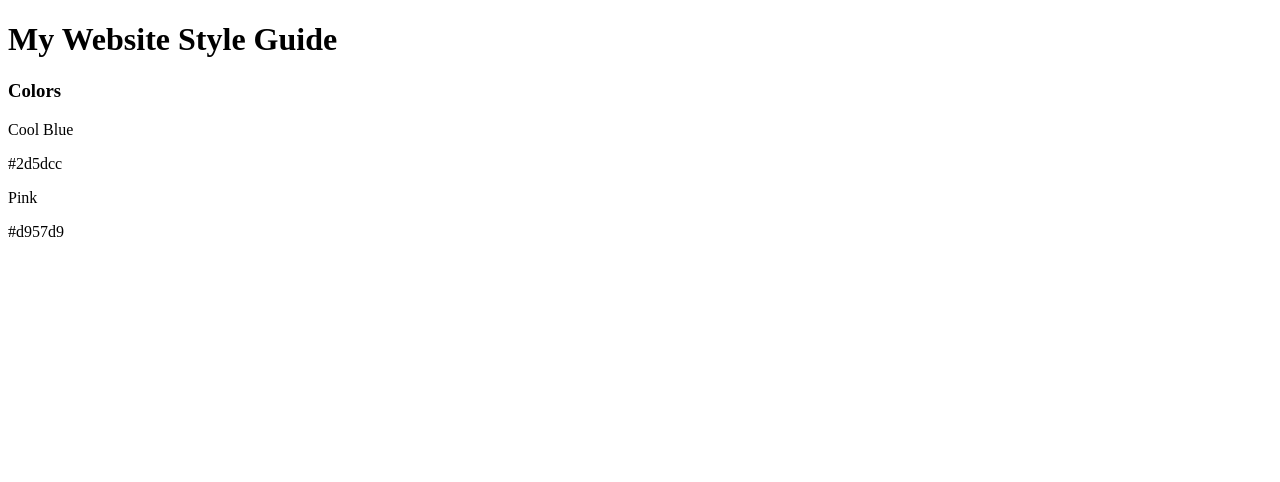
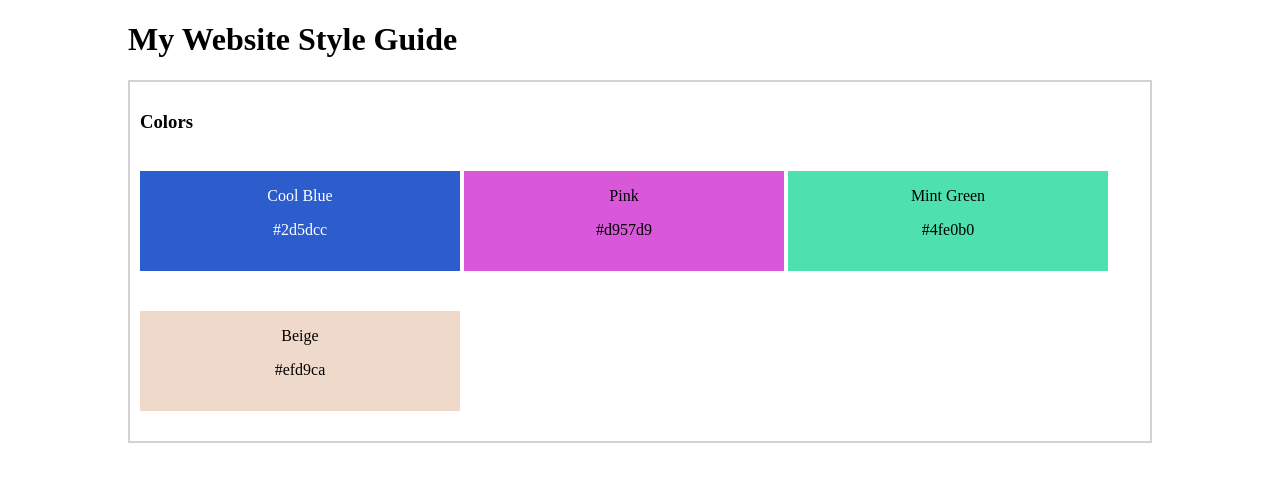
Before and after one commit to nesnuD/website_design_system, a plain HTML site: page index.html in a window 1280 px wide. Drawn offline with Linux system fonts and the light colour scheme.

Commit message:
Completed Color Styles

```diff
--- a/index.html
+++ b/index.html
@@ -6,16 +6,24 @@
     </head>
     <body>
         <h1>My Website Style Guide</h1>
-        <colors>
+        <div class="colors">
             <h3>Colors</h3>
-            <coolblue>
+            <div class="color-panel" id="coolblue">
                 <p>Cool Blue</p>
                 <p>#2d5dcc</p>
-            </coolblue>
-            <pink>
+            </div>
+            <div class="color-panel" id="pink">
                 <p>Pink</p>
                 <p>#d957d9</p>
-            </pink>
-        </colors>
+            </div>
+            <div class="color-panel" id="mintgreen">
+                <p>Mint Green</p>
+                <p>#4fe0b0</p>
+            </div>
+            <div class="color-panel" id="beige">
+                <p>Beige</p>
+                <p>#efd9ca</p>
+            </div>
+        </div>
     </body>
 </html>
--- a/styles.css
+++ b/styles.css
@@ -0,0 +1,33 @@
+body {
+    margin: 0 10%;
+}
+
+.colors {
+    border: 2px solid lightgray;
+    padding: 10px
+}
+
+.color-panel{
+    display: inline-block;
+    text-align: center;
+    width: 32%;
+    min-height: 100px;
+    margin: 20px auto;
+}
+
+#coolblue {
+    background-color: #2d5dcc;
+    color: white;
+}
+
+#pink{
+    background-color: #d957d9;
+}
+
+#mintgreen {
+    background-color: #4fe0b0;
+}
+
+#beige {
+    background-color: #efd9ca;
+}
```
